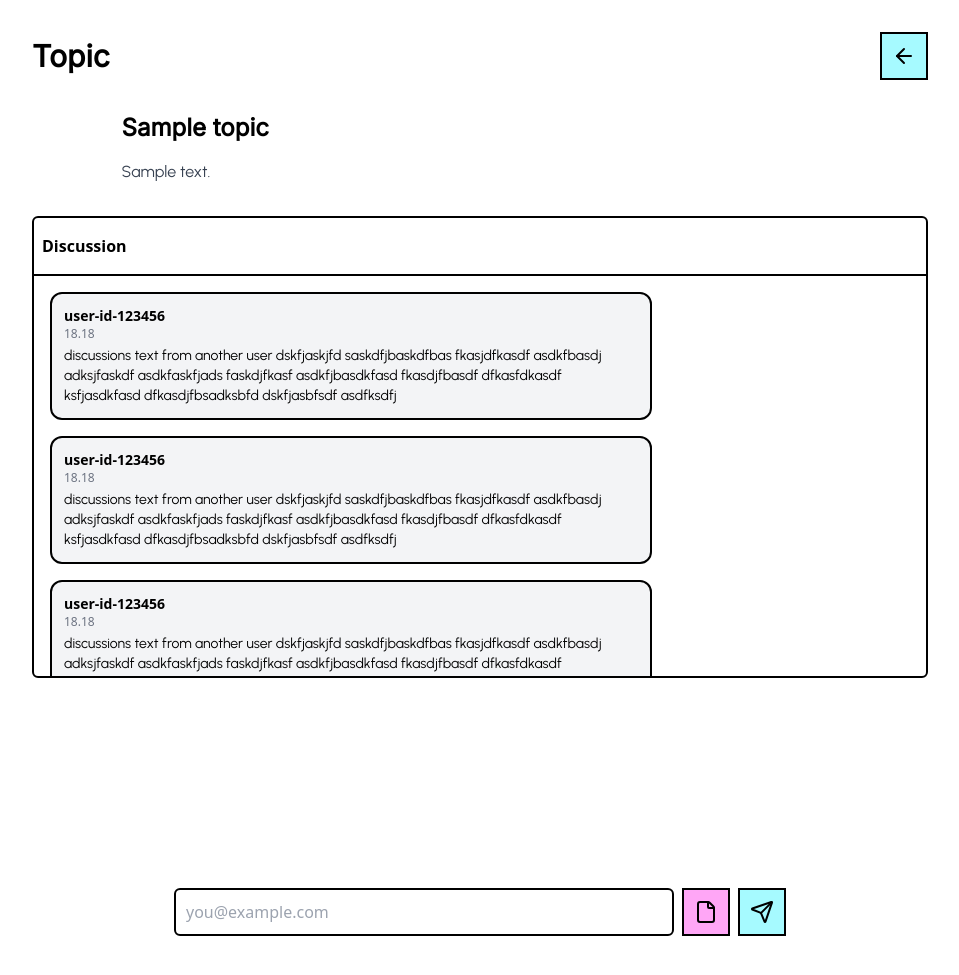
After one commit to ryansuranjana/anonymous-topic-form, a Flask app: page /topics/1 in a window 1280 px wide. The commit adds this page. Shown: the top 975 px of the page, without its empty margins (160-1119 px from the left). Run offline with Flask 3, Linux system fonts and the light colour scheme; a user stored in the database is signed in; tables that the repository leaves empty hold one stand-in row (values such as "Sample post"); some libraries are stand-ins or nearby versions.

Commit message:
setup model and page discussion

```diff
--- a/app.py
+++ b/app.py
@@ -94,6 +94,12 @@ def create_topic():
 
     return render_template('topic/create.html', form=form)
 
+@app.route('/topics/<int:topic_id>', methods=['GET'])
+@login_required
+def topic_discussion(topic_id):
+    topic = Topic.query.get_or_404(topic_id)
+    return render_template('topic/discussion.html', topic=topic)
+
 
 if __name__ == '__main__':
     app.run(port=3000, debug=True)
--- a/config/setup_database.py
+++ b/config/setup_database.py
@@ -1,6 +1,6 @@
 from config.db import db
 from flask import Flask
-from models import user, topic, tag
+from models import user, topic, tag, discussion, discussion_user
 
 def setup_database(app: Flask):
     with app.app_context():
--- /dev/null
+++ b/templates/topic/discussion.html
@@ -0,0 +1,163 @@
+<!DOCTYPE html>
+<html lang="en">
+  <head>
+    <meta charset="UTF-8" />
+    <meta name="viewport" content="width=device-width, initial-scale=1.0" />
+    <title>STIKOM Topic Form</title>
+    <script src="https://cdn.tailwindcss.com"></script>
+    <link
+      href="https://fonts.googleapis.com/css2?family=Inter&family=Poppins&family=Urbanist&display=swap"
+      rel="stylesheet"
+    />
+    <script>
+      tailwind.config = {
+        theme: {
+          extend: {
+            fontFamily: {
+              inter: ["Inter", "sans-serif"],
+              poppins: ["Poppins", "sans-serif"],
+              urbanist: ["Urbanist", "sans-serif"],
+            },
+          },
+        },
+      };
+    </script>
+  </head>
+  <body>
+    <div class="w-[70%] mx-auto py-8 relative min-h-screen">
+      <div class="flex items-center justify-between mb-8">
+        <h1 class="text-3xl font-bold font-inter">Topic</h1>
+        <div class="flex items-center space-x-4">
+          <a
+            href="{{ url_for('topics') }}"
+            class="h-12 border-black border-2 p-2.5 bg-[#A6FAFF] hover:bg-[#79F7FF] hover:shadow-[2px_2px_0px_rgba(0,0,0,1)] active:bg-[#00E1EF]"
+            ><i data-lucide="arrow-left"></i
+          ></a>
+        </div>
+      </div>
+
+      <div class="w-[80%] mx-auto mb-8">
+        <h2 class="text-2xl font-bold font-inter mb-4">{{ topic.title }}</h2>
+        <p class="text-gray-700 mb-4 font-urbanist">{{ topic.description }}</p>
+      </div>
+
+      <div
+        class="w-full h-full border-black border-2 rounded-md hover:shadow-[8px_8px_0px_rgba(0,0,0,1)] bg-white"
+      >
+        <div href="" class="block cursor-pointer">
+          <article class="w-full h-full">
+            <div class="w-full h-1/2 border-black border-b-2 px-2 py-4">
+              <p class="font-bold">Discussion</p>
+            </div>
+            <div
+              class="flex-1 overflow-y-auto space-y-4 p-4"
+              style="max-height: 400px"
+            >
+              <div class="flex items-start mb-4">
+                <div
+                  class="max-w-[70%] bg-gray-100 p-3 rounded-xl border-2 border-black"
+                >
+                  <p class="text-sm font-bold">user-id-123456</p>
+                  <div
+                    class="flex items-center justify-between text-xs text-gray-500 mb-1"
+                  >
+                    <span>18.18</span>
+                  </div>
+                  <p class="text-sm font-urbanist">
+                    discussions text from another user dskfjaskjfd
+                    saskdfjbaskdfbas fkasjdfkasdf asdkfbasdj adksjfaskdf
+                    asdkfaskfjads faskdjfkasf asdkfjbasdkfasd fkasdjfbasdf
+                    dfkasfdkasdf ksfjasdkfasd dfkasdjfbsadksbfd dskfjasbfsdf
+                    asdfksdfj
+                  </p>
+                </div>
+              </div>
+              <div class="flex items-start mb-4">
+                <div
+                  class="max-w-[70%] bg-gray-100 p-3 rounded-xl border-2 border-black"
+                >
+                  <p class="text-sm font-bold">user-id-123456</p>
+                  <div
+                    class="flex items-center justify-between text-xs text-gray-500 mb-1"
+                  >
+                    <span>18.18</span>
+                  </div>
+                  <p class="text-sm font-urbanist">
+                    discussions text from another user dskfjaskjfd
+                    saskdfjbaskdfbas fkasjdfkasdf asdkfbasdj adksjfaskdf
+                    asdkfaskfjads faskdjfkasf asdkfjbasdkfasd fkasdjfbasdf
+                    dfkasfdkasdf ksfjasdkfasd dfkasdjfbsadksbfd dskfjasbfsdf
+                    asdfksdfj
+                  </p>
+                </div>
+              </div>
+              <div class="flex items-start mb-4">
+                <div
+                  class="max-w-[70%] bg-gray-100 p-3 rounded-xl border-2 border-black"
+                >
+                  <p class="text-sm font-bold">user-id-123456</p>
+                  <div
+                    class="flex items-center justify-between text-xs text-gray-500 mb-1"
+                  >
+                    <span>18.18</span>
+                  </div>
+                  <p class="text-sm font-urbanist">
+                    discussions text from another user dskfjaskjfd
+                    saskdfjbaskdfbas fkasjdfkasdf asdkfbasdj adksjfaskdf
+                    asdkfaskfjads faskdjfkasf asdkfjbasdkfasd fkasdjfbasdf
+                    dfkasfdkasdf ksfjasdkfasd dfkasdjfbsadksbfd dskfjasbfsdf
+                    asdfksdfj
+                  </p>
+                </div>
+              </div>
+              <div class="flex items-start justify-end mb-4">
+                <div
+                  class="max-w-[70%] bg-[#A6FAFF] p-3 rounded-xl border-2 border-black text-right"
+                >
+                  <p class="text-sm font-bold">user-id-654321</p>
+                  <div
+                    class="flex items-center justify-between text-xs text-gray-500 mb-1"
+                  >
+                    <span class="ml-auto">18.19</span>
+                  </div>
+                  <p class="text-sm font-urbanist">
+                    discussions text from another user dskfjaskjfd
+                    saskdfjbaskdfbas fkasjdfkasdf asdkfbasdj adksjfaskdf
+                    asdkfaskfjads faskdjfkasf asdkfjbasdkfasd fkasdjfbasdf
+                    dfkasfdkasdf ksfjasdkfasd dfkasdjfbsadksbfd dskfjasbfsdf
+                    asdfksdfj
+                  </p>
+                </div>
+              </div>
+            </div>
+          </article>
+        </div>
+      </div>
+
+      <div class="absolute bottom-14 left-0 right-0 flex justify-center">
+        <div class="flex items-center space-x-2">
+          <input
+            class="w-[500px] border-black border-2 p-2.5 focus:outline-none focus:shadow-[2px_2px_0px_rgba(0,0,0,1)] focus:bg-[#FFA6F6] active:shadow-[2px_2px_0px_rgba(0,0,0,1)] rounded-md"
+            placeholder="you@example.com"
+          />
+          <div
+            class="h-12 ml-2 border-black border-2 p-2.5 bg-[#FFA6F6] hover:bg-[#FF79E6] hover:shadow-[2px_2px_0px_rgba(0,0,0,1)] active:bg-[#FF00C8]"
+          >
+            <i data-lucide="file"></i>
+          </div>
+          <button
+            type="submit"
+            class="h-12 ml-2 border-black border-2 p-2.5 bg-[#A6FAFF] hover:bg-[#79F7FF] hover:shadow-[2px_2px_0px_rgba(0,0,0,1)] active:bg-[#00E1EF]"
+          >
+            <i data-lucide="send"></i>
+          </button>
+        </div>
+      </div>
+    </div>
+
+    <script src="https://unpkg.com/lucide@latest"></script>
+    <script>
+      lucide.createIcons();
+    </script>
+  </body>
+</html>
--- a/templates/topic/index.html
+++ b/templates/topic/index.html
@@ -67,7 +67,7 @@
         <div
           class="h-full border-black border-2 rounded-md hover:shadow-[8px_8px_0px_rgba(0,0,0,1)] bg-white"
         >
-          <a href="" class="block cursor-pointer">
+          <div class="block cursor-pointer">
             <article class="w-full h-full">
               <div class="px-6 py-5 text-left h-full">
                 <p class="text-sm mb-4">
@@ -80,13 +80,13 @@
                   {{ topic.description }}
                 </p>
                 <a
-                  href=""
+                  href="{{ url_for('topic_discussion', topic_id=topic.id) }}"
                   class="h-12 border-black border-2 p-2.5 bg-[#A6FAFF] hover:bg-[#79F7FF] hover:shadow-[2px_2px_0px_rgba(0,0,0,1)] active:bg-[#00E1EF] rounded-md"
                   >Discussion</a
                 >
               </div>
             </article>
-          </a>
+          </div>
         </div>
         {% else %}
         <div class="col-span-3 flex items-center justify-center h-64">
```
Also changed, not shown: models/discussion.py (added, +15 -0 lines), models/discussion_user.py (added, +15 -0 lines), models/topic.py (+20 -1 lines), models/user.py (+7 -0 lines).
